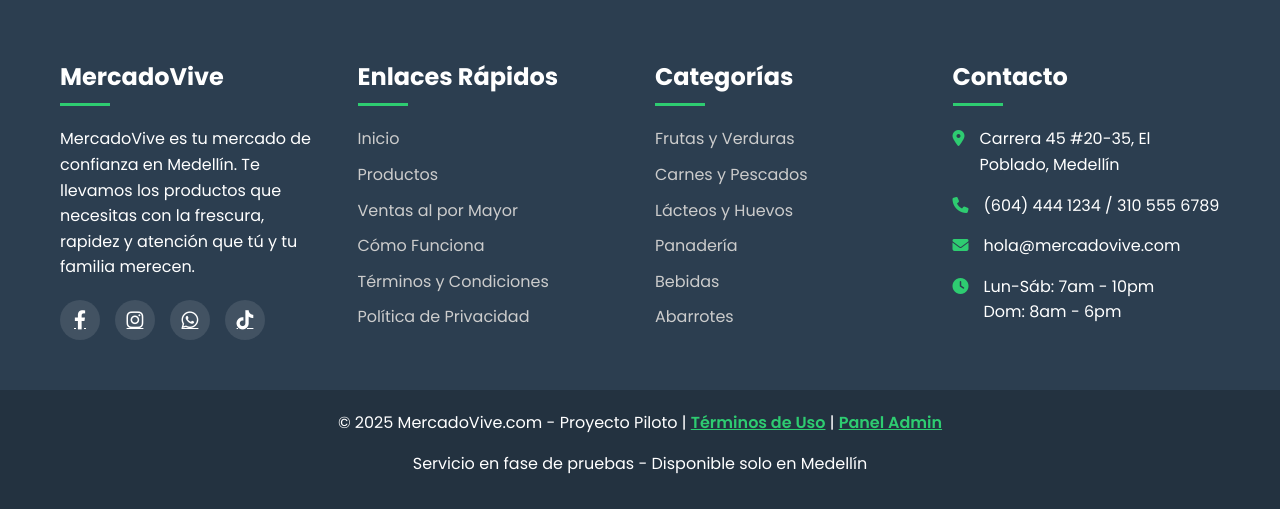
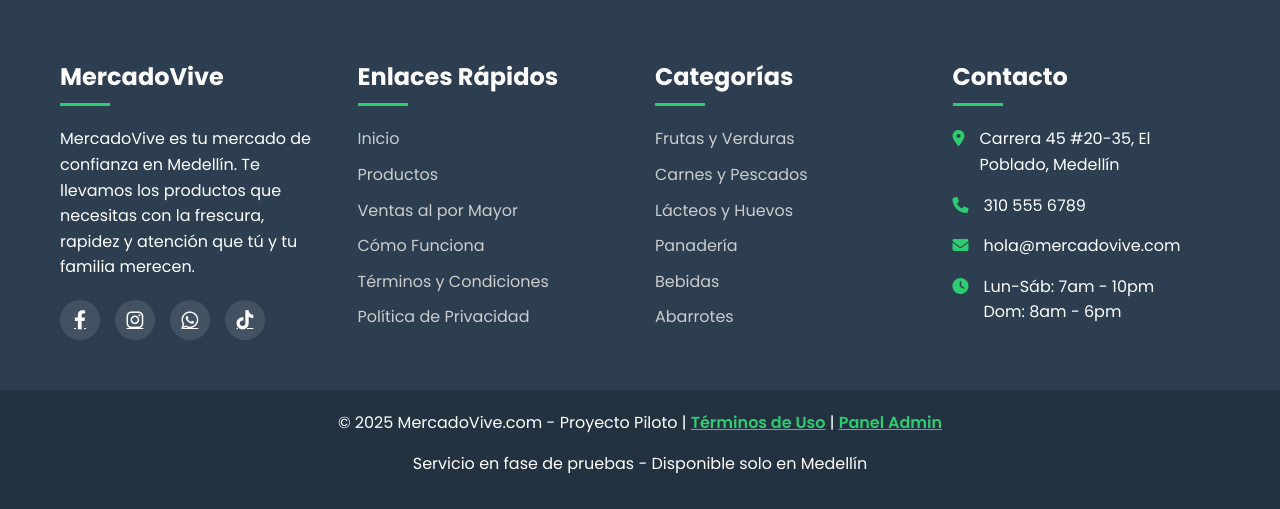
Before and after one commit to creatimarcas/mercado-vive, a plain HTML site: page index.html in a window 1280 px wide. Shown: the part 3991-4500 px from the top of the page. Drawn offline with Linux system fonts and the light colour scheme; no server answers.

Commit message:
cambio telefono

```diff
--- a/index.html
+++ b/index.html
@@ -1855,7 +1855,7 @@
                             <div class="contact-icon">
                                 <i class="fas fa-phone"></i>
                             </div>
-                            <div>(604) 444 1234 / 310 555 6789</div>
+                            <div>310 555 6789</div>
                         </li>
                         <li>
                             <div class="contact-icon">
```
